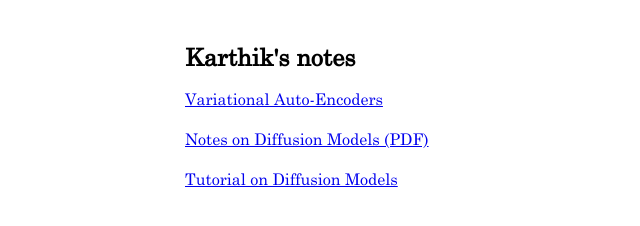
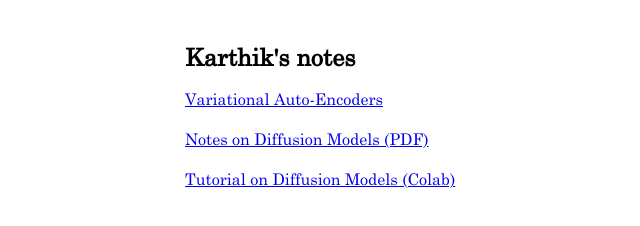
Before and after one commit to okarthikb/akbirthko.github.io, a plain HTML site: page index.html in a window 1280 px wide. Shown: the full height of the page, 86-726 px from the left. Drawn offline with Linux system fonts and the light colour scheme.

Commit message:
Update index.html

```diff
--- a/index.html
+++ b/index.html
@@ -25,7 +25,7 @@
     </p>
 
     <p>
-      <a href="https://colab.research.google.com/drive/1ZusCSyLRPhRS9eLmAR1FdXvpPFMjBGXC?usp=sharing">Tutorial on Diffusion Models</a>
+      <a href="https://colab.research.google.com/drive/1ZusCSyLRPhRS9eLmAR1FdXvpPFMjBGXC?usp=sharing">Tutorial on Diffusion Models (Colab)</a>
     </p>
 
   </div>
```
